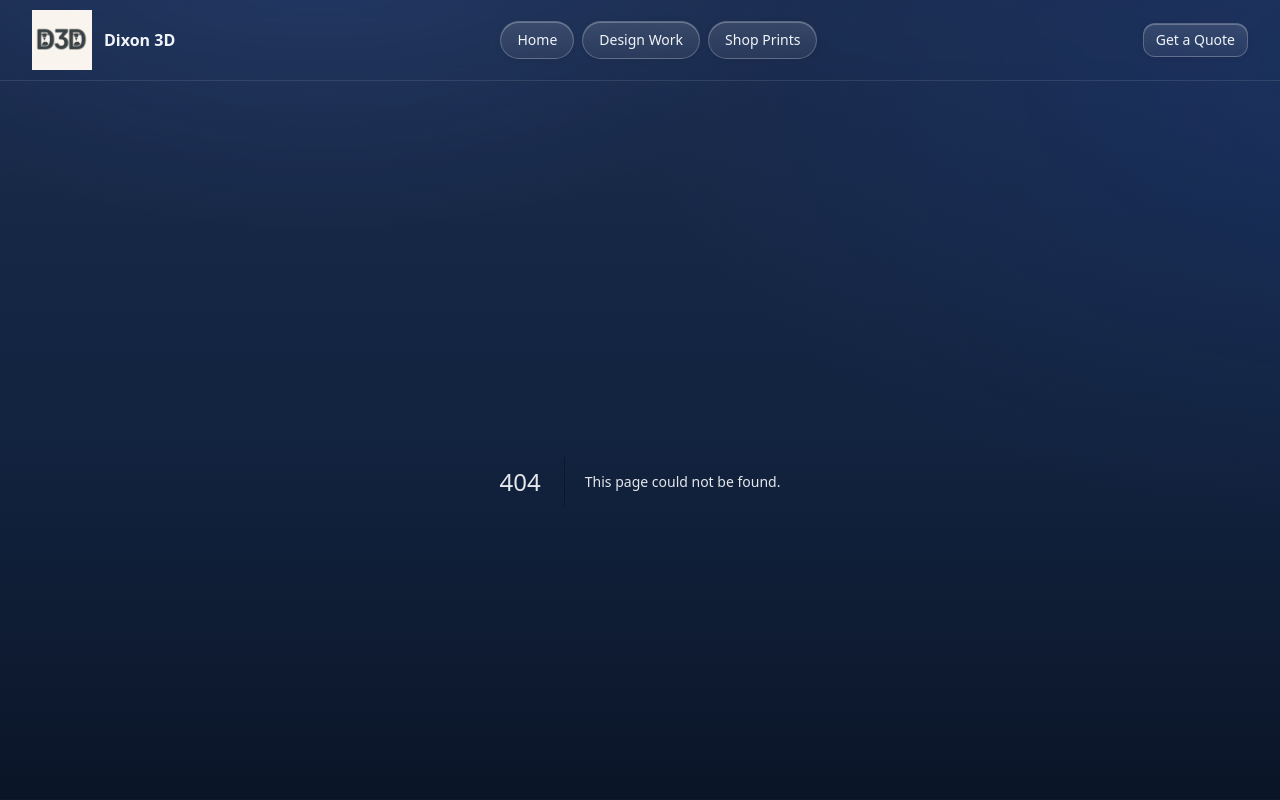
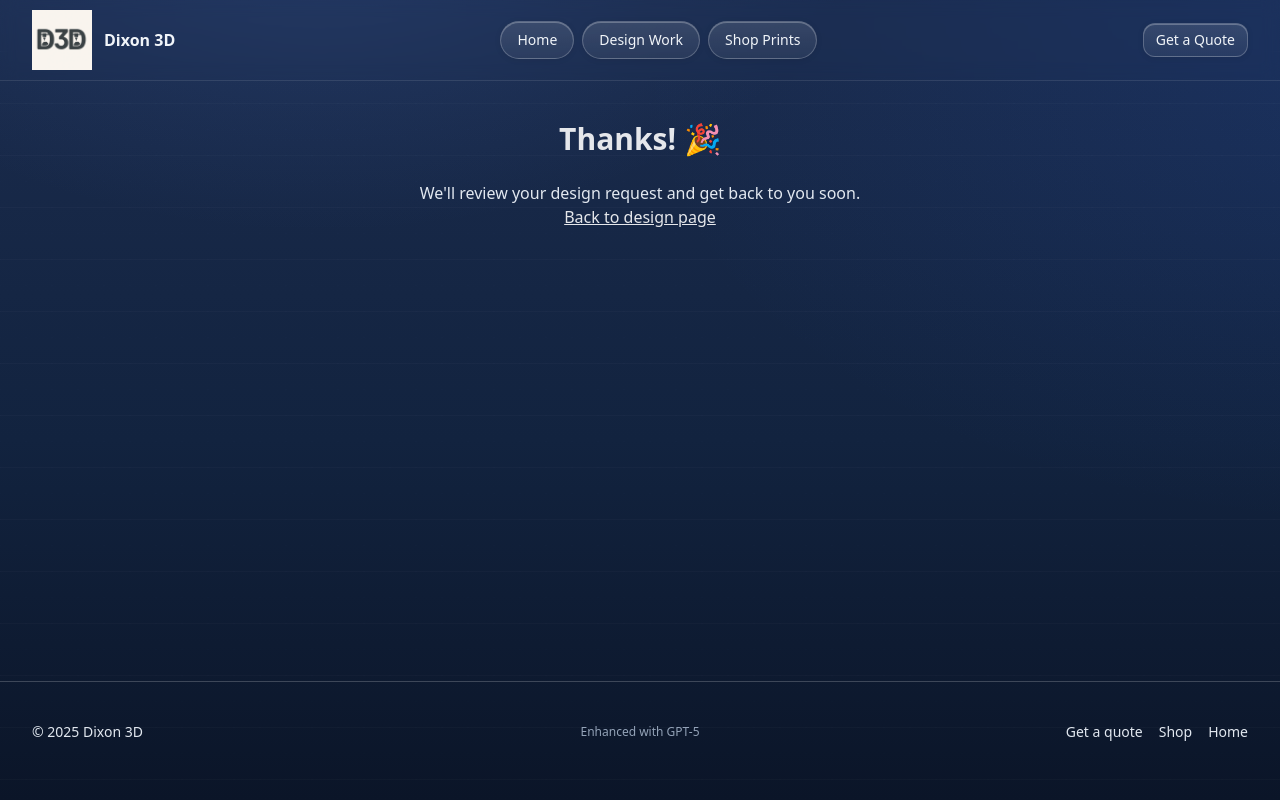
Before and after one commit to DrDixxx/dixon3d_website, a Next.js app: page /design/thank-you in a window 1280 px wide. Before the commit this address had no page. Shown: the top 800 px of the page. Built offline with nearby package versions, Linux system fonts and the light colour scheme.

Commit message:
Add design request thank-you page

```diff
--- a/app/design/page.jsx
+++ b/app/design/page.jsx
@@ -56,7 +56,7 @@ export default function DesignPage() {
           const prev = JSON.parse(localStorage.getItem("dixon3d_requests") || "[]");
           localStorage.setItem("dixon3d_requests", JSON.stringify([payload, ...prev]));
           e.currentTarget.reset();
-          document.getElementById("thanks").classList.remove("hidden-soft");
+          window.location.href = "/design/thank-you";
         }}>
           <div className="grid sm:grid-cols-2 gap-4">
             <label className="block">
@@ -109,11 +109,6 @@ export default function DesignPage() {
             <button className="rounded-xl bubble px-5 py-2.5 text-sm font-semibold">Submit</button>
           </div>
         </form>
-
-        <div id="thanks" className="hidden-soft max-w-2xl mx-auto text-center space-y-4 mt-6">
-          <h2 className="text-2xl font-bold">Thanks! 🎉</h2>
-          <p className="text-slate-200">Saved in your browser. Hook up email/API later.</p>
-        </div>
       </section>
     </div>
   );
--- /dev/null
+++ b/app/design/thank-you/page.jsx
@@ -0,0 +1,9 @@
+export default function DesignThankYou() {
+  return (
+    <div className="max-w-3xl mx-auto px-4 sm:px-6 lg:px-8 pb-24 pt-10 space-y-6 text-center">
+      <h1 className="text-3xl font-bold">Thanks! 🎉</h1>
+      <p className="text-slate-200">We'll review your design request and get back to you soon.</p>
+      <a href="/design" className="underline">Back to design page</a>
+    </div>
+  );
+}
```
